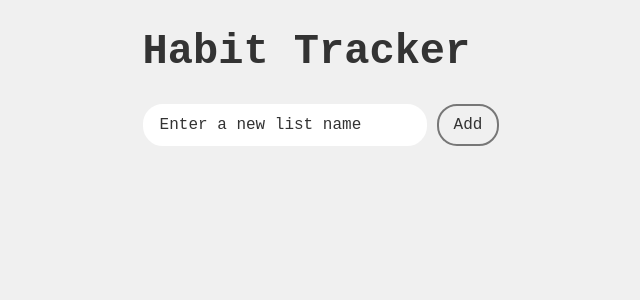
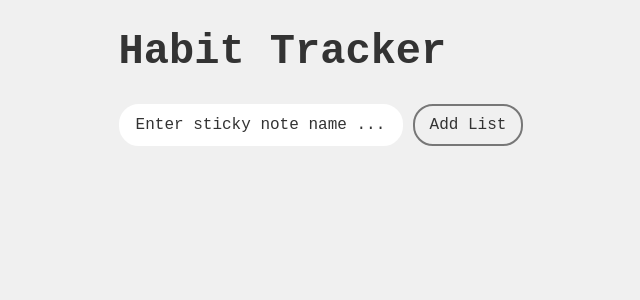
Before and after one commit to maeBoittiaux/sticky-note, a React (Create React App) app: page / in a window 1280 px wide. Shown: the top 300 px of the page, without its empty margins (319-959 px from the left). Built offline with nearby package versions, Linux system fonts and the light colour scheme; the HTML template or start-up script is replaced by a standard one.

Commit message:
refactor (src) : separate into new add-sticky-note component

```diff
--- a/src/HabitList.js
+++ b/src/HabitList.js
@@ -1,5 +1,7 @@
 import React, { useState, useEffect } from 'react';
 import { openDB, getAllData, addData, updateData, deleteData } from './indexedDB';
+
+import AddStickyNote from './add-sticky-note';
 
 const DB_NAME = 'HabitTrackerDB';
 const STORE_NAME = 'habitLists';
@@ -104,38 +106,13 @@ function ListContainer({ list, onAddHabit, onDeleteHabit, onDeleteList }) {
     );
 }
 
-// AddItemForm Component
-function AddItemForm({ onAdd, placeholder }) {
-    const [inputValue, setInputValue] = useState('');
-
-    const handleAdd = () => {
-        if (inputValue) {
-            onAdd(inputValue);
-            setInputValue('');
-        }
-    };
-
-    return (
-        <div>
-            <input
-                type="text"
-                value={inputValue}
-                onChange={(e) => setInputValue(e.target.value)}
-                placeholder={placeholder}
-                onKeyDown={(e) => e.key === 'Enter' && handleAdd()}
-            />
-            <button onClick={handleAdd}>Add</button>
-        </div>
-    );
-}
-
 // Main HabitList Component
 function HabitList() {
     const { habitLists, addList, addHabit, deleteHabit, deleteList } = useHabitLists();
 
     return (
         <div>
-            <AddItemForm onAdd={addList} placeholder="Enter a new list name" />
+            <AddStickyNote onAdd={addList} />
 
             {habitLists.map((list, index) => (
                 <ListContainer
--- /dev/null
+++ b/src/add-sticky-note.js
@@ -0,0 +1,27 @@
+import React, { useState } from 'react';
+
+function AddStickyNote({ onAdd }) {
+    const [inputValue, setInputValue] = useState('');
+
+    const handleAdd = () => {
+        if (inputValue) {
+            onAdd(inputValue);
+            setInputValue('');
+        }
+    };
+
+    return (
+        <div>
+            <input
+                type="text"
+                value={inputValue}
+                onChange={(e) => setInputValue(e.target.value)}
+                placeholder="Enter sticky note name ..."
+                onKeyDown={(e) => e.key === 'Enter' && handleAdd()}
+            />
+            <button onClick={handleAdd}>Add List</button>
+        </div>
+    );
+}
+
+export default AddStickyNote;
```
